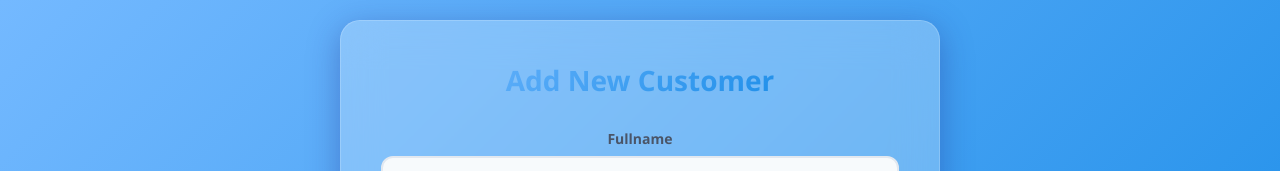
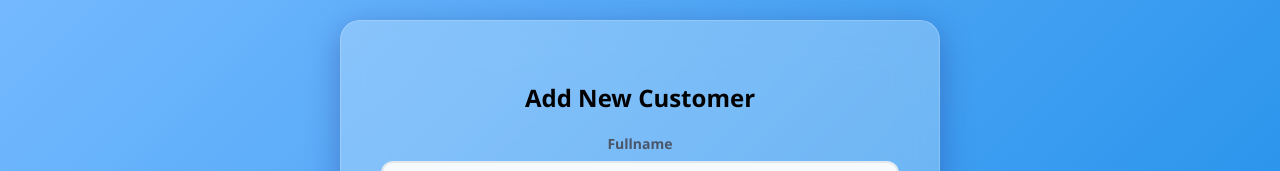
Before and after one commit to ABF00711/BeornNotes, a React (Create React App) app in the folder frontend/: page /customers3/create in a window 1280 px wide. Shown: the top 171 px of the page. Built offline with nearby package versions, Linux system fonts and the light colour scheme; no server answers; what ag-grid-community, ag-grid-enterprise would draw is missing.

Commit message:
refactor(AddCustomer): modify title

```diff
--- a/frontend/src/Pages/Customers3/AddCustomers/index.js
+++ b/frontend/src/Pages/Customers3/AddCustomers/index.js
@@ -14,9 +14,9 @@ function AddCustomers() {
     const data = location.state || null;
     const [isLoading, setIsLoading] = useState(false);
     const [isSuccess, setIsSuccess] = useState(false);
-    const {jobs, getJobs} = useJob();
+    const { jobs, getJobs } = useJob();
     const [options, setOptions] = useState([]);
-    const {formatDateForInput} = useCustomers3();
+    const { formatDateForInput } = useCustomers3();
 
     // Prepare default values with formatted date
     const defaultValues = data ? {
@@ -32,7 +32,8 @@ function AddCustomers() {
     // Reset form with formatted data when data changes
     useEffect(() => {
         if (data) {
-            const formattedData = {...data, birthday: formatDateForInput(data.birthday)
+            const formattedData = {
+                ...data, birthday: formatDateForInput(data.birthday)
             };
             reset(formattedData);
 
@@ -77,6 +78,7 @@ function AddCustomers() {
     return (
         <div className="addCustomers">
             <form onSubmit={handleSubmit(onSubmit)}>
+                <h2 className="addCustomers_title">{data == null ? "Add New" : "Update"} Customer</h2>
                 <div className={`field-container ${errors.fullname ? 'has-error' : ''} ${isSubmitted && !errors.fullname ? 'has-success' : ''}`}>
                     <label>Fullname</label>
                     <input
@@ -131,7 +133,7 @@ function AddCustomers() {
                             <InputableSelectField
                                 {...field}
                                 placeholder="Search and select a job..."
-                                options = {options}
+                                options={options}
                                 submitted={isSubmitted}
                                 error={!!errors.job}
                                 className={errors.job ? 'error' : ''}
--- a/frontend/src/Pages/Customers3/AddCustomers/style.css
+++ b/frontend/src/Pages/Customers3/AddCustomers/style.css
@@ -33,7 +33,7 @@
 }
 
 /* Form Header */
-.addCustomers form::before {
+addCustomers_title{
     content: "Add New Customer";
     display: block;
     text-align: center;
@@ -46,7 +46,6 @@
     -webkit-text-fill-color: transparent;
     background-clip: text;
 }
-
 /* Form Fields Container */
 .addCustomers form > div {
     margin-bottom: 25px;
```
